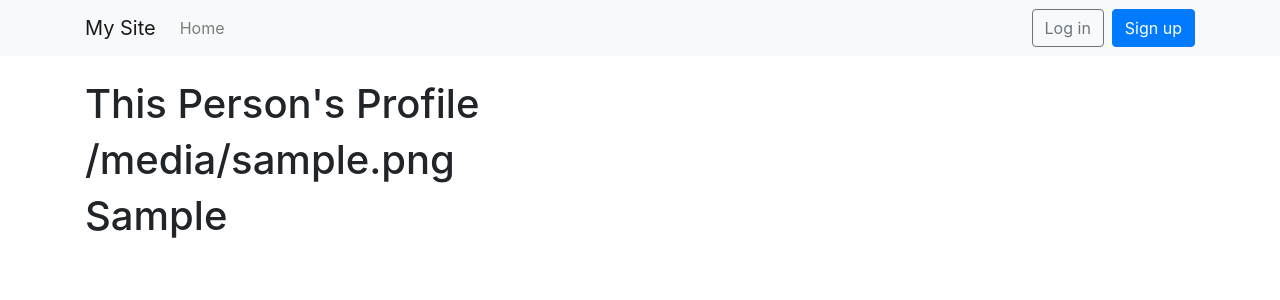
After one commit to ViktorBash/ElevateTogether, a Django app: template mysite/templates/profile.html in a window 1280 px wide. The commit adds this page. Shown: the top 300 px of the page. Run offline with Django 3.2, Linux system fonts and the light colour scheme; the template is opened without the code that fills it: most values are stand-ins (such as "Sample title", 1, 10 or a date in 2020); some libraries are stand-ins or nearby versions.

Commit message:
Created profile view and template

```diff
--- a/mysite/core/models.py
+++ b/mysite/core/models.py
@@ -1,5 +1,6 @@
 from django.db import models
 from django.contrib.auth.models import User
+import uuid
 
 # Create your models here.
 
@@ -19,3 +20,4 @@ class Profile(models.Model):
     learn_video_editing = models.BooleanField(default=False, null=False)
     learn_animation = models.BooleanField(default=False, null=False)
     description = models.TextField(default="I love to learn and teach!", null=False)
+    link = models.UUIDField(default=uuid.uuid4, unique=True, null=False)
--- a/mysite/templates/home.html
+++ b/mysite/templates/home.html
@@ -22,6 +22,7 @@
 
 {% if user.is_authenticated and user.profile in profiles %}
 <h1>You're authenticated and have filled out the form. Here are the users: </h1>
+
 {% endif %}
 
 
--- /dev/null
+++ b/mysite/templates/profile.html
@@ -0,0 +1,6 @@
+{% extends 'base.html' %}
+{% block content %}
+<h1>This Person's Profile</h1>
+<h1>{{ profile.link }}</h1>
+<h1>{{ profile_user }}</h1>
+{% endblock %}
--- a/mysite/urls.py
+++ b/mysite/urls.py
@@ -13,5 +13,6 @@ urlpatterns = [
     path('admin/', admin.site.urls),
     path('wanting_to_learn/', views.users_wanting_learn, name="wanting_to_learn"),
     path('wanting_to_teach/', views.users_wanting_to_teach, name="wanting_to_teach"),
-    path('skills_form/', views.fill_out_skills_form, name="skills_form")
+    path('skills_form/', views.fill_out_skills_form, name="skills_form"),
+    path("profile/<uuid:user_uuid>/", views.profile_view, name="profile_view"),
 ]
```
Also changed, not shown: mysite/core/views.py (+8 -0 lines).
